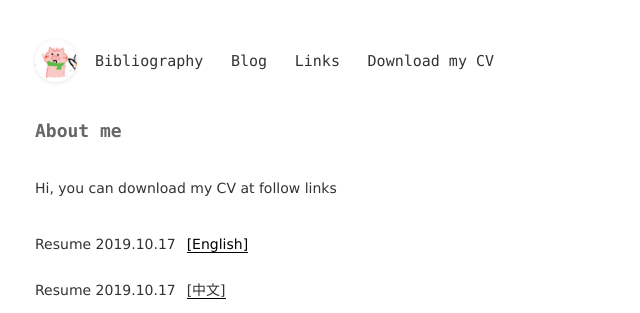
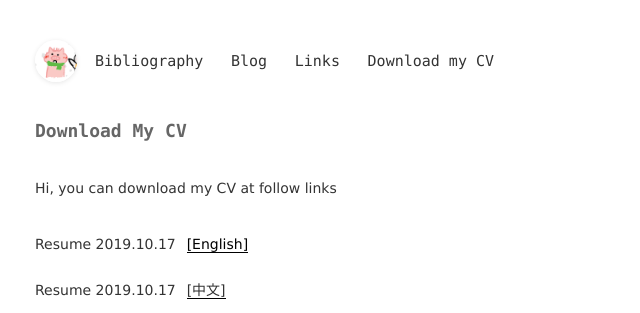
Before and after one commit to ChuanyuXue/profile, a Jekyll site: the page built from pages/about.md, in a window 1280 px wide. Shown: the top 313 px of the page, without its empty margins (319-959 px from the left). Built offline with Jekyll 4.4.1, drawn with Linux system fonts in a browser that asks for light colours.

Commit message:
Update about.md

```diff
--- a/pages/about.md
+++ b/pages/about.md
@@ -1,6 +1,6 @@
 ---
 layout: mypost
-title: About me
+title: Download My CV
 ---
 
 <p>
```
